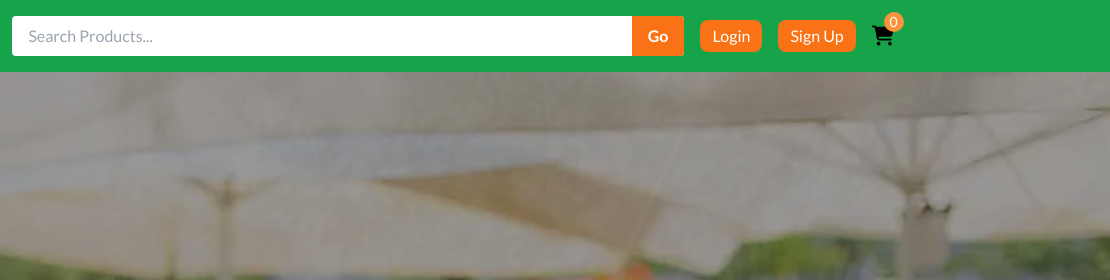
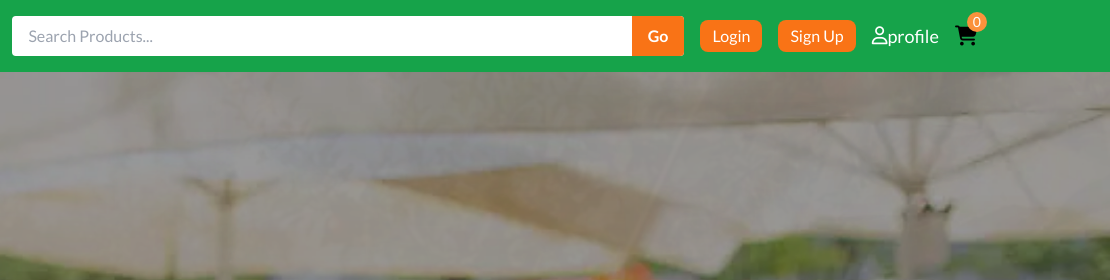
Before and after one commit to Giathi-Daniel/AgroHub, a website: page Fronted/index.html in a window 1280 px wide. Shown: the top 280 px of the page, 170-1280 px from the left. Drawn offline with nearby package versions, Linux system fonts and the light colour scheme.

Commit message:
Add profile page to the main page

```diff
--- a/Fronted/index.html
+++ b/Fronted/index.html
@@ -66,7 +66,7 @@
       </div>
 
       <!-- Auth Buttons and Icons -->
-      <div class="flex items-center space-x-4">
+      <div class="flex items-center space-x-4" id="btns">
         <div class="flex items-center space-x-4" id="authBtns">
           <a
             href="/agrohub/pub/login"
@@ -79,6 +79,12 @@
             >Sign Up</a
           >
         </div>
+
+
+        <a href="/agrohub/user/profile" class="text-lg flex items-center justify-center gap 1rem makeserponisc">
+          <i class="fa-regular fa-user"></i>
+          profile
+        </a>
 
         <!-- Cart Icon -->
         <a
@@ -1649,5 +1655,6 @@
 
     <!-- ========== SCRIPT JS ========== -->
     <script src="main.js"></script>
+    <script src="/scripts/signIn.js"></script>
   </body>
 </html>
```
